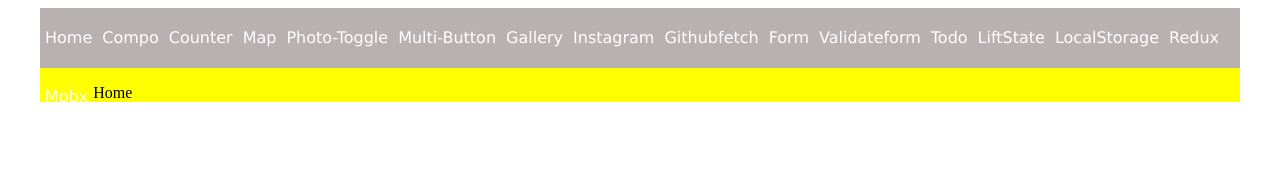
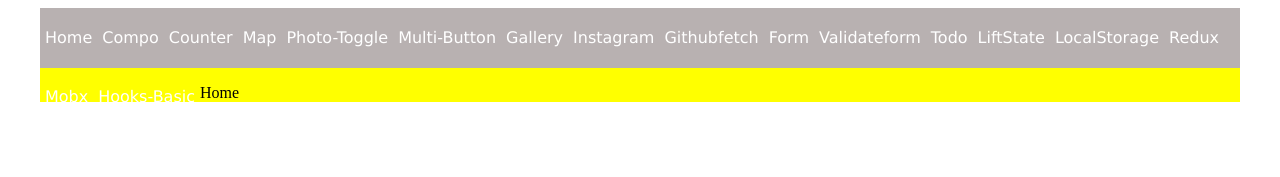
Before and after one commit to azar2612/react-basics, a React (Create React App) app: page / in a window 1280 px wide. Shown: the top 177 px of the page. Built offline with nearby package versions, Linux system fonts and the light colour scheme.

Commit message:
Navigation task completed

```diff
--- a/src/Navigation.jsx
+++ b/src/Navigation.jsx
@@ -17,8 +17,9 @@ const naviData = [
   "Todo",
   "LiftState",
   "LocalStorage",
-  "Redux",
-  "Mobx",
+  "redux",
+  "mobx",
+  "hooks-basic"
 ];
 
 const Navigation = () => (
```
